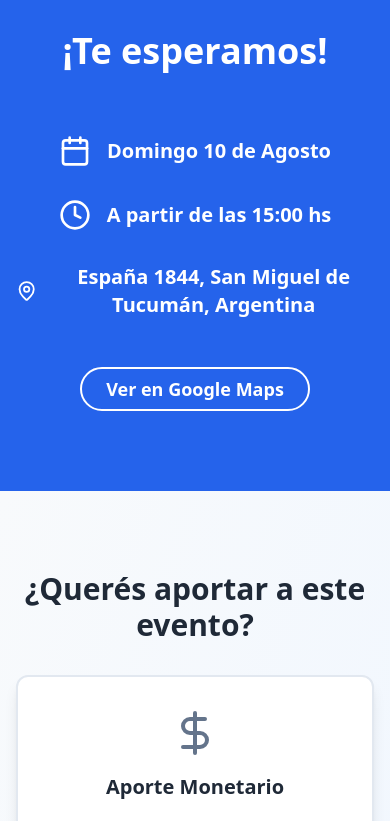
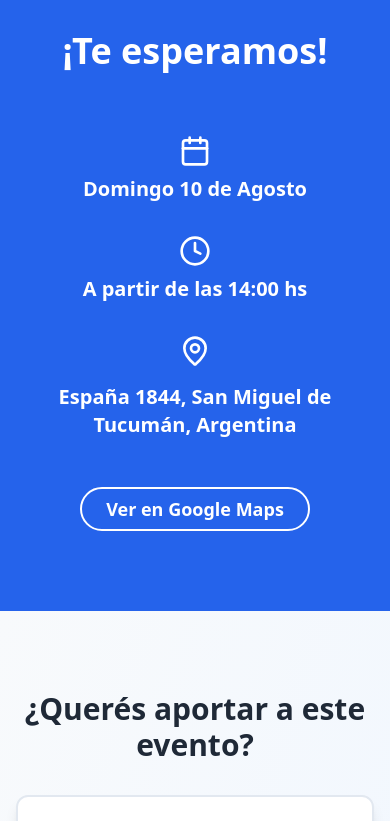
Before and after one commit to Ignadev97/diaDelNinio, a Next.js app: page / in a window 390 px wide. Shown: the part 2500-3321 px from the top of the page. Built offline with nearby package versions, Linux system fonts and the light colour scheme.

Commit message:
se corrigió el horario y el pequeño error del MapPin

```diff
--- a/app/page.tsx
+++ b/app/page.tsx
@@ -193,21 +193,23 @@ export default function Component() {
           <h2 className="text-4xl md:text-5xl font-bold mb-16">
             ¡Te esperamos!
           </h2>
-
           <div className="space-y-8 mb-12">
-            <div className="flex items-center justify-center gap-4 text-xl md:text-2xl">
+            <div className="flex flex-col sm:flex-row items-center justify-center gap-2 sm:gap-4 text-xl md:text-2xl">
               <Calendar className="w-8 h-8" />
               <span className="font-semibold">Domingo 10 de Agosto</span>
             </div>
 
-            <div className="flex items-center justify-center gap-4 text-xl md:text-2xl">
+            <div className="flex flex-col sm:flex-row items-center justify-center gap-2 sm:gap-4 text-xl md:text-2xl">
               <Clock className="w-8 h-8" />
-              <span className="font-semibold">A partir de las 15:00 hs</span>
+              <span className="font-semibold">A partir de las 14:00 hs</span>
             </div>
 
-            <div className="flex items-center justify-center gap-4 text-xl md:text-2xl">
-              <MapPin className="w-8 h-8" />
-              <span className="font-semibold">
+            <div className="flex flex-col sm:flex-row items-center justify-center gap-2 sm:gap-4 text-xl md:text-2xl">
+              <MapPin className="w-8 h-8 mb-2 sm:mb-0" />{" "}
+              {/* Added mb-2 for vertical spacing on mobile */}
+              <span className="font-semibold text-center sm:text-left">
+                {" "}
+                {/* Added text-center for mobile */}
                 España 1844, San Miguel de Tucumán, Argentina
               </span>
             </div>
@@ -305,13 +307,20 @@ export default function Component() {
       <footer className="py-12 px-4 bg-gray-100">
         <div className="max-w-4xl mx-auto text-center flex flex-col items-center">
           <p className="text-gray-600 text-lg flex items-center justify-center gap-2">
-            Un evento hecho con </p>
-            <span><Heart className="w-5 h-5 text-red-500 fill-current" /></span>
-            <p>  por y para
-            la comunidad de conductores de Uber Moto en Tucumán.
+            Un evento hecho con{" "}
+          </p>
+          <span>
+            <Heart className="w-5 h-5 text-red-500 fill-current" />
+          </span>
+          <p>
+            {" "}
+            por y para la comunidad de conductores de Uber Moto en Tucumán.
           </p>
           <p className="text-gray-600 text-lg flex items-center justify-center gap-2 mt-4">
-            Desarrollado por <a href="https://wa.me/+5492613421582" className="text-blue-700">Ignacio Tello</a>
+            Desarrollado por{" "}
+            <a href="https://wa.me/+5492613421582" className="text-blue-700">
+              Ignacio Tello
+            </a>
           </p>
         </div>
       </footer>
```
